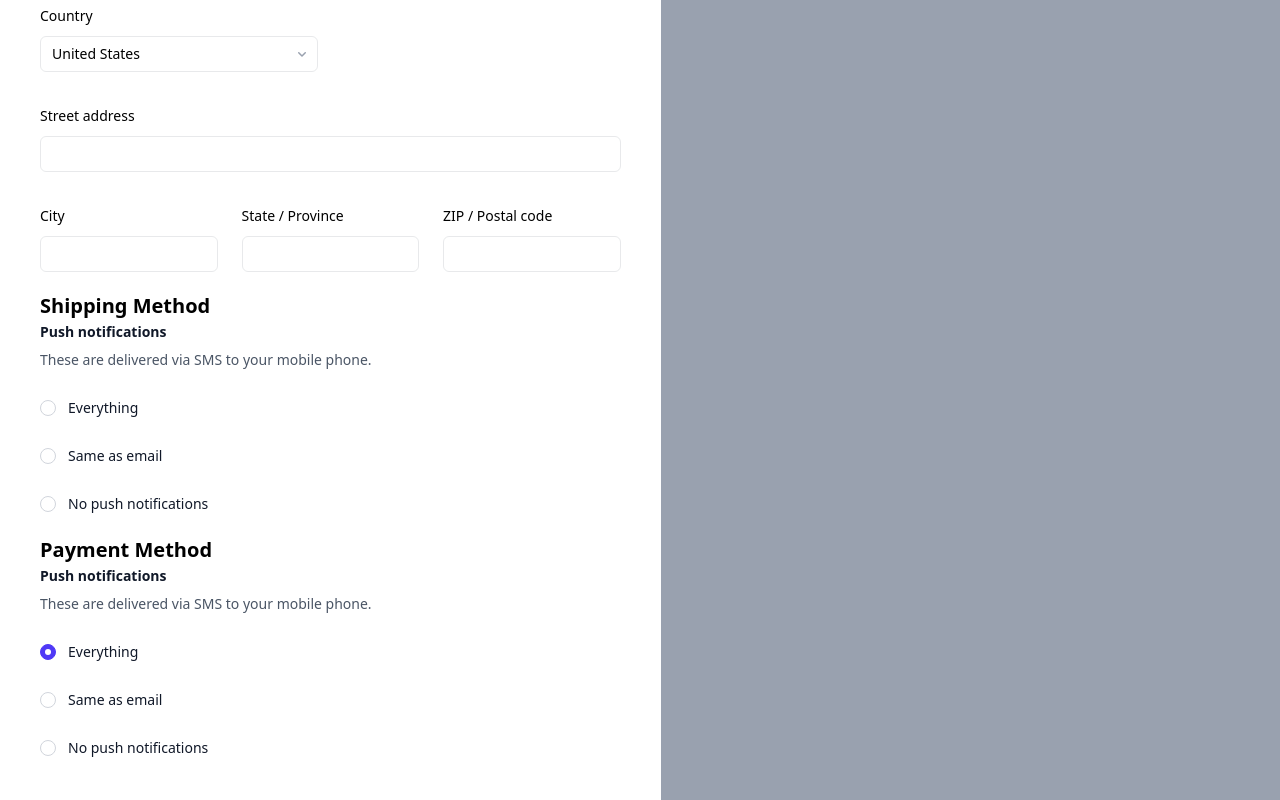
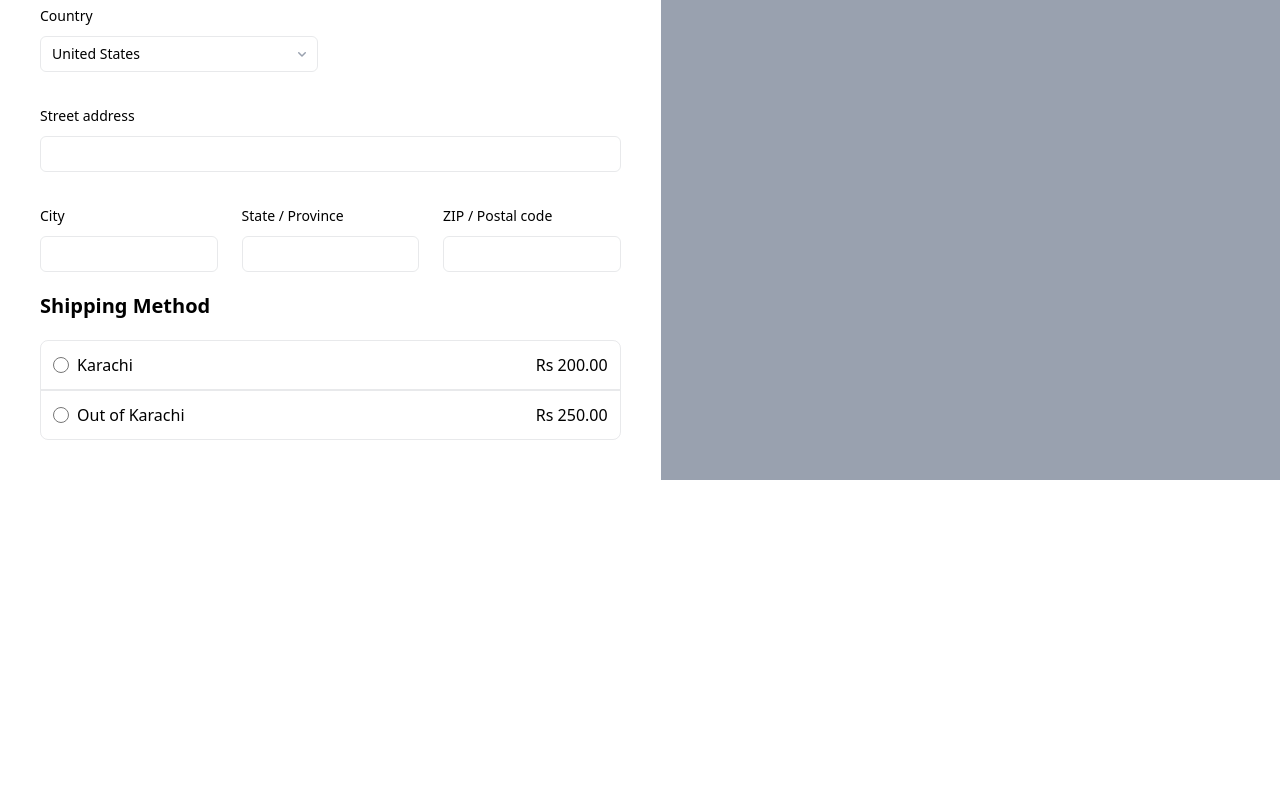
Before and after one commit to talhadar2011/Fratello, a React (Vite) app: page /checkout in a window 1280 px wide. Shown: the part 490-1290 px from the top of the page. After the commit the page ends 970 px from the top, so only its background shows below. Built offline with nearby package versions, Linux system fonts and the light colour scheme.

Commit message:
radio  button adjusted for Shipping

```diff
--- a/src/components/Checkout.tsx
+++ b/src/components/Checkout.tsx
@@ -74,43 +74,24 @@ export default function Checkout() {
                         </div>
                     </div>
                     <h1 className='font-bold text-xl mt-5'>Shipping Method</h1>
-                    <fieldset>
-                        <legend className="text-sm/6 font-semibold text-gray-900">Push notifications</legend>
-                        <p className="mt-1 text-sm/6 text-gray-600">These are delivered via SMS to your mobile phone.</p>
-                        <div className="mt-6 space-y-6">
-                            <div className="flex items-center gap-x-3">
-                                <input id="push-everything" type="radio" name="push-notifications" checked className="relative size-4 appearance-none rounded-full border border-gray-300 bg-white before:absolute before:inset-1 before:rounded-full before:bg-white not-checked:before:hidden checked:border-indigo-600 checked:bg-indigo-600 focus-visible:outline-2 focus-visible:outline-offset-2 focus-visible:outline-indigo-600 disabled:border-gray-300 disabled:bg-gray-100 disabled:before:bg-gray-400 forced-colors:appearance-auto forced-colors:before:hidden" />
-                                <label className="block text-sm/6 font-medium text-gray-900">Everything</label>
+
+                    <div className="mt-5" >
+                        <label className="flex items-center justify-between border rounded-t-lg p-3 cursor-pointer border-gray-800/10">
+                            <div className="flex items-center gap-2">
+                                <input type="radio" name="shipping" className="h-4 w-4 " />
+                                <span>Karachi</span>
                             </div>
-                            <div className="flex items-center gap-x-3">
-                                <input id="push-email" type="radio" name="push-notifications" className="relative size-4 appearance-none rounded-full border border-gray-300 bg-white before:absolute before:inset-1 before:rounded-full before:bg-white not-checked:before:hidden checked:border-indigo-600 checked:bg-indigo-600 focus-visible:outline-2 focus-visible:outline-offset-2 focus-visible:outline-indigo-600 disabled:border-gray-300 disabled:bg-gray-100 disabled:before:bg-gray-400 forced-colors:appearance-auto forced-colors:before:hidden" />
-                                <label className="block text-sm/6 font-medium text-gray-900">Same as email</label>
+                            <span className="font-medium">Rs 200.00</span>
+                        </label>
+                        <label className="flex items-center justify-between border rounded-b-lg p-3 cursor-pointer border-gray-800/10">
+                            <div className="flex items-center gap-2">
+                                <input type="radio" name="shipping" className="h-4 w-4 b
+                                " />
+                                <span>Out of Karachi</span>
                             </div>
-                            <div className="flex items-center gap-x-3">
-                                <input id="push-nothing" type="radio" name="push-notifications" className="relative size-4 appearance-none rounded-full border border-gray-300 bg-white before:absolute before:inset-1 before:rounded-full before:bg-white not-checked:before:hidden checked:border-indigo-600 checked:bg-indigo-600 focus-visible:outline-2 focus-visible:outline-offset-2 focus-visible:outline-indigo-600 disabled:border-gray-300 disabled:bg-gray-100 disabled:before:bg-gray-400 forced-colors:appearance-auto forced-colors:before:hidden" />
-                                <label className="block text-sm/6 font-medium text-gray-900">No push notifications</label>
-                            </div>
-                        </div>
-                    </fieldset>
-                    <h1 className='font-bold text-xl mt-5'>Payment Method</h1>
-                    <fieldset>
-                        <legend className="text-sm/6 font-semibold text-gray-900">Push notifications</legend>
-                        <p className="mt-1 text-sm/6 text-gray-600">These are delivered via SMS to your mobile phone.</p>
-                        <div className="mt-6 space-y-6">
-                            <div className="flex items-center gap-x-3">
-                                <input id="push-everything" type="radio" name="push-notifications" checked className="relative size-4 appearance-none rounded-full border border-gray-300 bg-white before:absolute before:inset-1 before:rounded-full before:bg-white not-checked:before:hidden checked:border-indigo-600 checked:bg-indigo-600 focus-visible:outline-2 focus-visible:outline-offset-2 focus-visible:outline-indigo-600 disabled:border-gray-300 disabled:bg-gray-100 disabled:before:bg-gray-400 forced-colors:appearance-auto forced-colors:before:hidden" />
-                                <label className="block text-sm/6 font-medium text-gray-900">Everything</label>
-                            </div>
-                            <div className="flex items-center gap-x-3">
-                                <input id="push-email" type="radio" name="push-notifications" className="relative size-4 appearance-none rounded-full border border-gray-300 bg-white before:absolute before:inset-1 before:rounded-full before:bg-white not-checked:before:hidden checked:border-indigo-600 checked:bg-indigo-600 focus-visible:outline-2 focus-visible:outline-offset-2 focus-visible:outline-indigo-600 disabled:border-gray-300 disabled:bg-gray-100 disabled:before:bg-gray-400 forced-colors:appearance-auto forced-colors:before:hidden" />
-                                <label className="block text-sm/6 font-medium text-gray-900">Same as email</label>
-                            </div>
-                            <div className="flex items-center gap-x-3">
-                                <input id="push-nothing" type="radio" name="push-notifications" className="relative size-4 appearance-none rounded-full border border-gray-300 bg-white before:absolute before:inset-1 before:rounded-full before:bg-white not-checked:before:hidden checked:border-indigo-600 checked:bg-indigo-600 focus-visible:outline-2 focus-visible:outline-offset-2 focus-visible:outline-indigo-600 disabled:border-gray-300 disabled:bg-gray-100 disabled:before:bg-gray-400 forced-colors:appearance-auto forced-colors:before:hidden" />
-                                <label className="block text-sm/6 font-medium text-gray-900">No push notifications</label>
-                            </div>
-                        </div>
-                    </fieldset>
+                            <span className="font-medium">Rs 250.00</span>
+                        </label>
+                    </div>
                 </div>
 
 
```
